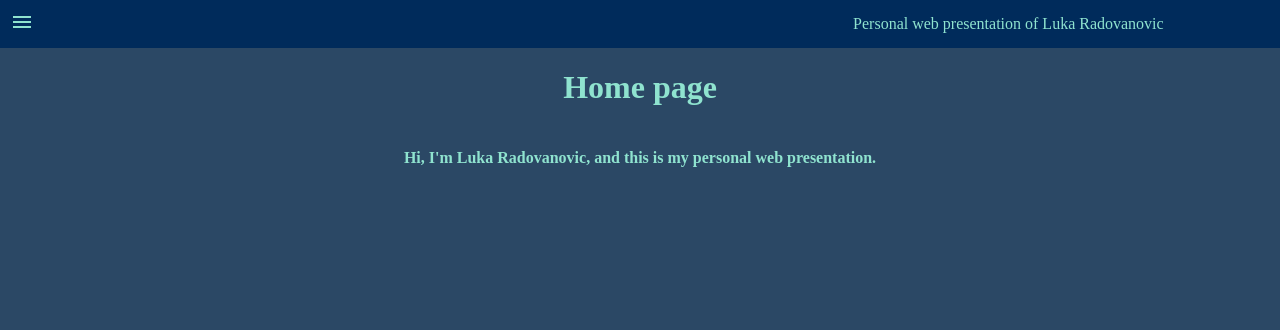
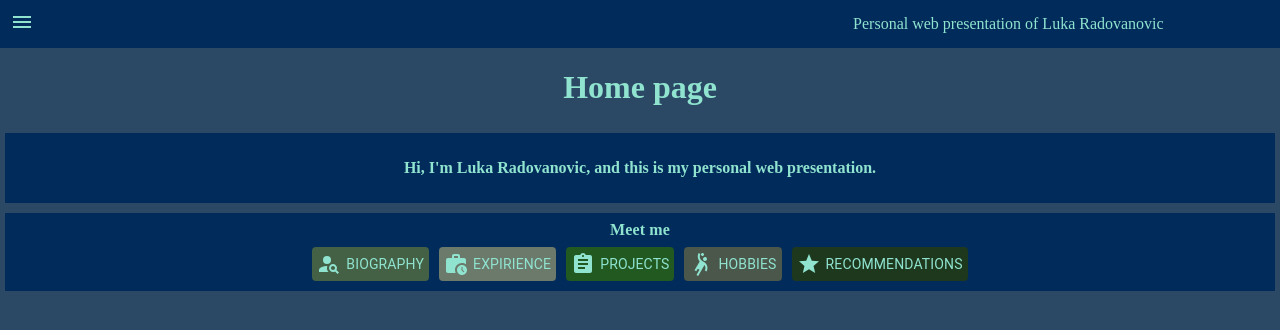
Before and after one commit to lukadlm97/personal-web-presentation, a React (Create React App) app: page / in a window 1280 px wide. Shown: the top 330 px of the page. Built offline with nearby package versions, Linux system fonts and the light colour scheme.

Commit message:
style home page and added more categories

```diff
--- a/src/components/projectCard/ProjectCard.tsx
+++ b/src/components/projectCard/ProjectCard.tsx
@@ -7,7 +7,6 @@ import Typography from '@mui/material/Typography';
 import Github from '@mui/icons-material/GitHub';
 import {ProjectTechnologiesType} from '../../types/ProjectType'
 
-import { useNavigate } from "react-router-dom";
 
 interface ProjectCardContent{
     projectName:string;
--- a/src/components/sideBar/SideBar.tsx
+++ b/src/components/sideBar/SideBar.tsx
@@ -16,6 +16,7 @@ import CloseIcon from '@mui/icons-material/Close'
 import HomeIcon from '@mui/icons-material/Home';
 import SportsHandballIcon from '@mui/icons-material/SportsHandball';
 import AssignmentIcon from '@mui/icons-material/Assignment';
+import GradeIcon from '@mui/icons-material/Grade';
 import { makeStyles,withStyles  } from "@material-ui/core/styles";
 
 import './sidebar.css'
@@ -32,14 +33,16 @@ interface SidebarProps{
 const useStyles = makeStyles({
   list: {
     width: 250,
-    color:"#8FE3CF"
+    color:"#8FE3CF",
+     fontFamily:'Montserrat, serif'
   },
   fullList: {
     width: "auto"
   },
   paper: {
     background: "#002B5B",
-    padding:'5px'
+    padding:'5px',
+    fontFamily:'Montserrat, serif'
   }
 });
 
@@ -96,46 +99,54 @@ const Sidebar=(props:SidebarProps) =>{
 
             <Drawer anchor="left" open={drawerState} onClose={onDrawerClose}
         classes={{ paper: classes.paper }}>
-                    <CloseIcon onClick={onDrawerClose} classes={classes.list} style={{ color: '#8FE3CF' }}/>
-                <List className={classes.list}>
-                    <ListItem key='home' disablePadding >
+                    <CloseIcon onClick={onDrawerClose} classes={classes.list} style={{ color: '#8FE3CF'}}/>
+                <List className={classes.list} >
+                    <ListItem key='home'  style={{fontFamily:'Montserrat, serif'}} disablePadding >
                         <ListItemButton onClick={()=>onMenuItemClick('home')}>
                         <ListItemIcon>
                              <HomeIcon style={{ color: '#8FE3CF' }}/>
                         </ListItemIcon>
-                        <ListItemText primary='Home' />
+                        <ListItemText  primary='Home' style={{fontFamily:'Montserrat, serif'}}/>
                         </ListItemButton>
                     </ListItem>
-                    <ListItem key='biography' disablePadding>
+                    <ListItem key='biography'  style={{fontFamily:'Montserrat, serif'}} disablePadding>
                         <ListItemButton onClick={()=>onMenuItemClick('biography')}>
                         <ListItemIcon>
                             <PersonSearchIcon style={{ color: '#8FE3CF' }}/>
                         </ListItemIcon>
-                        <ListItemText primary='Biography' />
+                        <ListItemText primary='Biography' style={{fontFamily:'Montserrat, serif'}}/>
                         </ListItemButton>
                     </ListItem>
-                    <ListItem key='expirience' disablePadding>
+                    <ListItem key='expirience' style={{fontFamily:'Montserrat, serif'}} disablePadding>
                         <ListItemButton onClick={()=>onMenuItemClick('expirience')}>
                         <ListItemIcon>
                             <WorkHistoryIcon style={{ color: '#8FE3CF' }}/>
                         </ListItemIcon>
-                        <ListItemText primary='Expirience' />
+                        <ListItemText primary='Expirience' style={{fontFamily:'Montserrat, serif'}}/>
                         </ListItemButton>
                     </ListItem>
-                    <ListItem key='projects' disablePadding>
+                    <ListItem key='projects'  style={{fontFamily:'Montserrat, serif'}} disablePadding>
                         <ListItemButton onClick={()=>onMenuItemClick('projects')}>
                         <ListItemIcon>
                             <AssignmentIcon style={{ color: '#8FE3CF' }}/>
                         </ListItemIcon>
-                        <ListItemText primary='Projects' />
+                        <ListItemText primary='Projects' style={{fontFamily:'Montserrat, serif'}}/>
                         </ListItemButton>
                     </ListItem>
-                    <ListItem key='hobbies' disablePadding>
+                    <ListItem key='hobbies'  style={{fontFamily:'Montserrat, serif'}} disablePadding>
                         <ListItemButton onClick={()=>onMenuItemClick('hobbies')}>
                         <ListItemIcon>
                             <SportsHandballIcon style={{ color: '#8FE3CF' }}/>
                         </ListItemIcon>
-                        <ListItemText primary='Hobbies' />
+                        <ListItemText primary='Hobbies' style={{fontFamily:'Montserrat, serif'}} />
+                        </ListItemButton>
+                    </ListItem>
+                     <ListItem key='recommendations'  style={{fontFamily:'Montserrat, serif'}} disablePadding>
+                        <ListItemButton onClick={()=>onMenuItemClick('recommendations')}>
+                        <ListItemIcon>
+                            <GradeIcon style={{ color: '#8FE3CF' }}/>
+                        </ListItemIcon>
+                        <ListItemText primary='Recommendations'  style={{fontFamily:'Montserrat, serif'}}/>
                         </ListItemButton>
                     </ListItem>
                 </List>
--- a/src/pages/biography/Biography.tsx
+++ b/src/pages/biography/Biography.tsx
@@ -3,7 +3,6 @@ import Grid from '@material-ui/core/Grid'
 import Box from '@material-ui/core/Box'
 import { makeStyles } from "@material-ui/core/styles";
 import Timeline from '@material-ui/lab/Timeline';
-import Typography from '@mui/material/Typography';
 import EducationTimelineItem from '../../components/timelineItem/EducationTimelineItem'
 
 
--- a/src/pages/expirience/Expirience.tsx
+++ b/src/pages/expirience/Expirience.tsx
@@ -5,7 +5,6 @@ import SkillsAcordion from '../../components/skills/SkillsAcordion';
 import { makeStyles } from "@material-ui/core/styles";
 import Timeline from '@material-ui/lab/Timeline';
 import WorkExpirienceTimelineItem from '../../components/timelineItem/WorkExpirienceTimelineItem'
-import Typography from '@mui/material/Typography';
 import LaptopIcon from '@mui/icons-material/Laptop';
 import CoPresentIcon from '@mui/icons-material/CoPresent';
 import QuizIcon from '@mui/icons-material/Quiz';
--- a/src/pages/home/Home.tsx
+++ b/src/pages/home/Home.tsx
@@ -1,6 +1,19 @@
 import { Link } from "react-router-dom";
 import Grid from '@material-ui/core/Grid'
 import { makeStyles } from "@material-ui/core/styles";
+import Box from '@material-ui/core/Box';
+import Button from '@mui/material/Button';
+import Typography from '@mui/material/Typography';
+import { useNavigate } from "react-router-dom";
+
+
+import WorkHistoryIcon from '@mui/icons-material/WorkHistory';
+import PersonSearchIcon from '@mui/icons-material/PersonSearch';
+import CloseIcon from '@mui/icons-material/Close'
+import HomeIcon from '@mui/icons-material/Home';
+import SportsHandballIcon from '@mui/icons-material/SportsHandball';
+import AssignmentIcon from '@mui/icons-material/Assignment';
+import GradeIcon from '@mui/icons-material/Grade';
 
 const useStyles = makeStyles({
     body: {
@@ -15,14 +28,63 @@ const useStyles = makeStyles({
 
 function Home(){
     const style = useStyles();
+    const navigator=useNavigate();
+
+
+    const onMenuItemClick=(selectedItem:string)=>{
+      navigator(`/${selectedItem}`);
+  }
 
     return (
         <Grid className={style.body}>
             <h1>Home page</h1>
-            <h4>
-        Hi, I'm Luka Radovanovic, and this is my personal web presentation.
-      </h4>
-    </Grid>
+            <Box  sx={{ minWidth: 275,width:400 }} style={{margin:'5px',padding:'5px',background:'#002B5B'}}>
+              <h4>
+                Hi, I'm Luka Radovanovic, and this is my personal web presentation.
+              </h4>
+            </Box>
+            <Box  sx={{ minWidth: 275,width:400 }} style={{margin:'5px',padding:'5px',background:'#002B5B',}}>
+              <Typography style={{fontFamily:'Montserrat, serif',fontWeight:'bold'}}>
+                Meet me
+              </Typography>
+                <Button size="small"  style={{background:'#446145',color:'#8FE3CF',marginRight:'120px',padding:'5px',margin:'5px'}} onClick={()=>onMenuItemClick('biography')}>
+                    <PersonSearchIcon/>
+                    <Typography  sx={{ fontSize: 14 }} style={{marginLeft:'5px'}}>
+                      Biography
+                    </Typography>
+                </Button>
+                <Button size="small"  style={{background:'#6c7a6c',color:'#8FE3CF',marginRight:'120px',padding:'5px',margin:'5px'}} onClick={()=>onMenuItemClick('expirience')}>
+                    <WorkHistoryIcon/>
+                    <Typography  sx={{ fontSize: 14 }} style={{marginLeft:'5px'}}>
+                    Expirience
+                    </Typography>
+
+                </Button>
+                <Button size="small"  style={{background:'#215921',color:'#8FE3CF',marginRight:'120px',padding:'5px',margin:'5px'}} onClick={()=>onMenuItemClick('projects')}>
+                    <AssignmentIcon/>
+                    <Typography  sx={{ fontSize: 14 }} style={{marginLeft:'5px'}}>
+                    Projects
+                    </Typography>
+
+                </Button>
+                <Button size="small"  style={{background:'#4a574a',color:'#8FE3CF',marginRight:'120px',padding:'5px',margin:'5px'}} onClick={()=>onMenuItemClick('hobbies')}>
+                    <SportsHandballIcon/>
+                    <Typography  sx={{ fontSize: 14 }} style={{marginLeft:'5px'}}>
+                      Hobbies
+                    </Typography>
+
+                </Button>
+                <Button size="small"  style={{background:'#1e381e',color:'#8FE3CF',marginRight:'120px',padding:'5px',margin:'5px'}} onClick={()=>onMenuItemClick('recommendations')}>
+                    <GradeIcon/>
+                    <Typography  sx={{ fontSize: 14 }} style={{marginLeft:'5px'}}>
+                      Recommendations
+                    </Typography>
+
+                </Button>
+            </Box>
+
+
+        </Grid>
     )
 }
 
```
